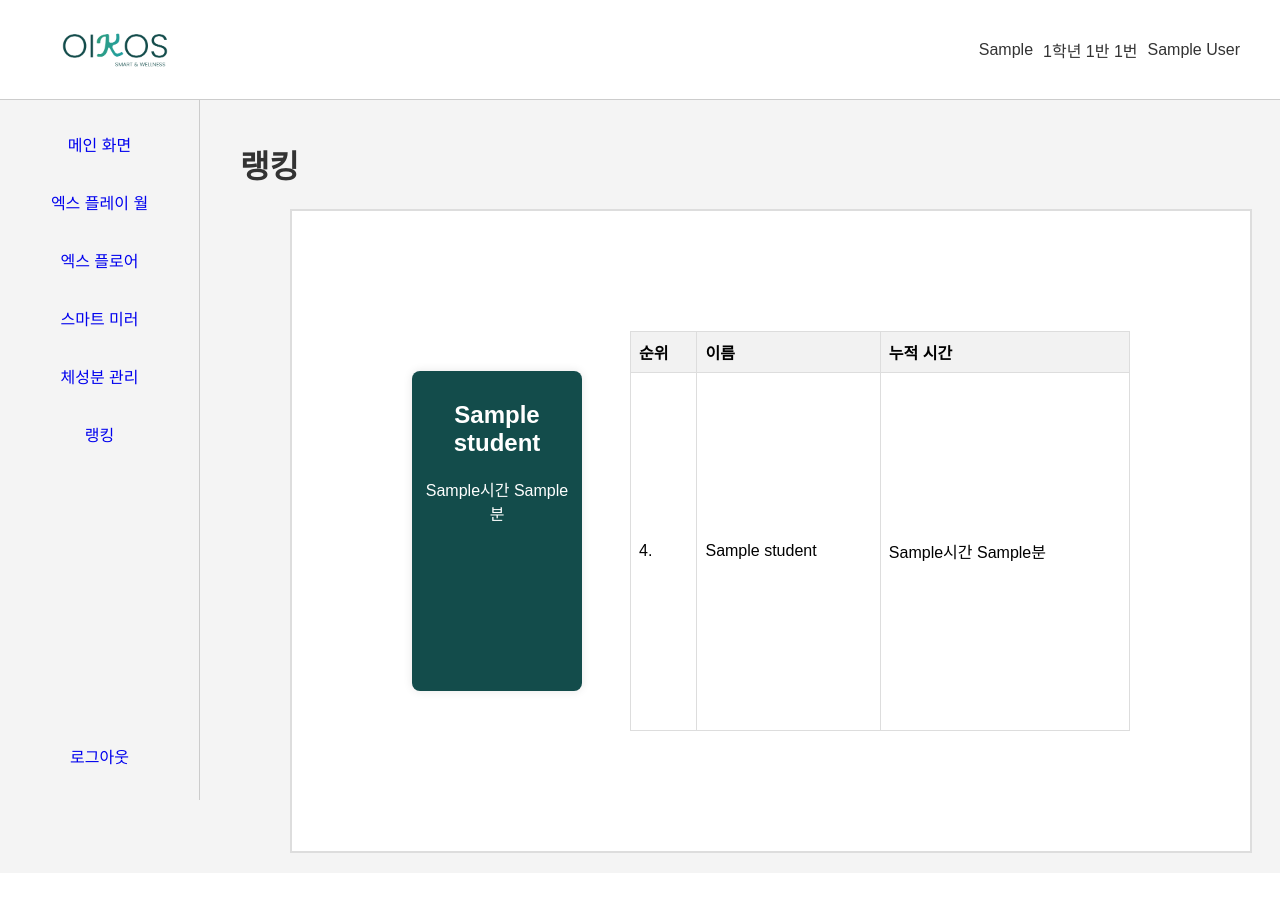
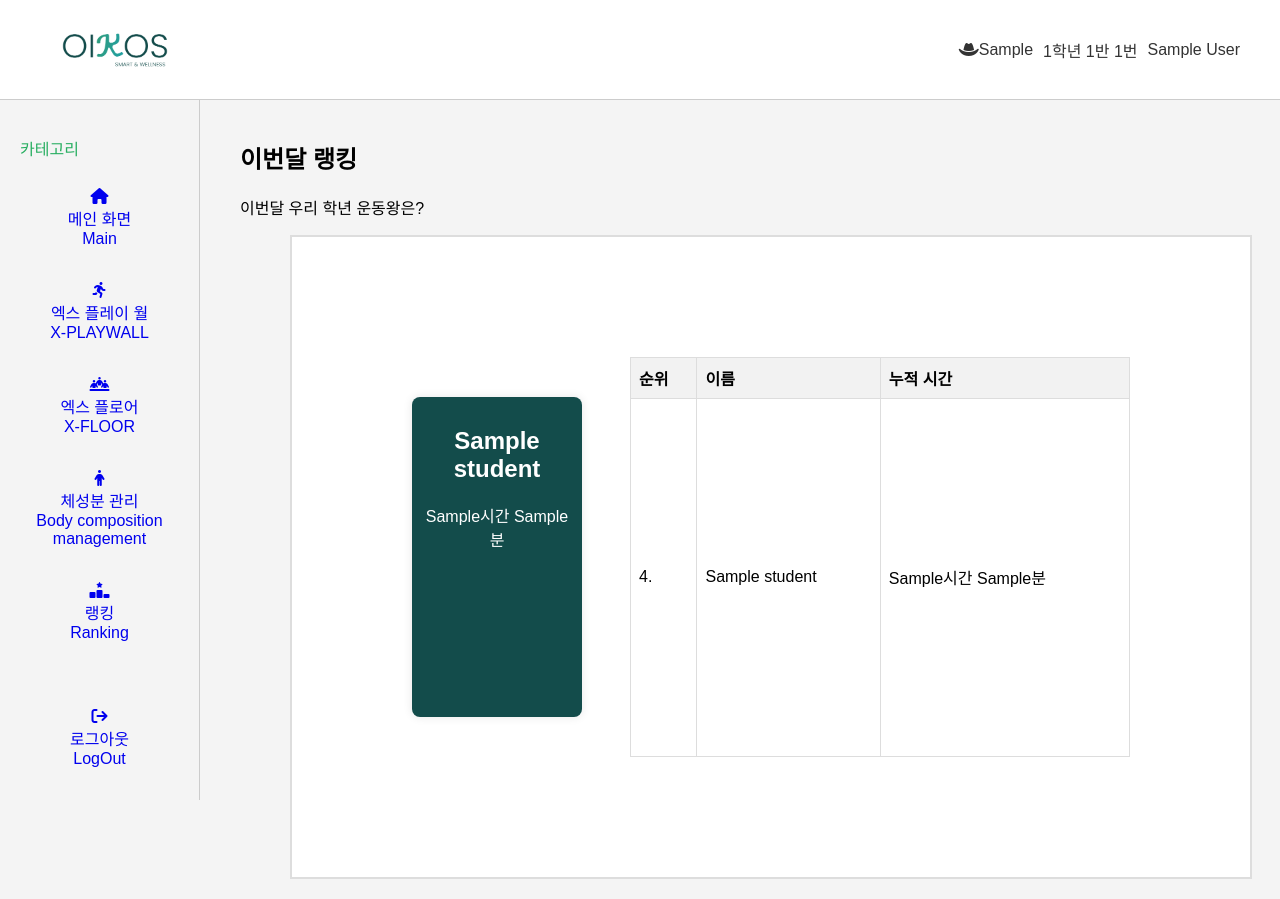
Before and after one commit to yhyg6969/NadeuriSmartMirror, a Django app: template ranking/templates/ranking.html in a window 1280 px wide. Before the commit the page ends 853 px from the top, so only its background shows below. Run offline with Django 5.2, Linux system fonts and the light colour scheme; tables that the repository leaves empty hold one stand-in row (values such as "Sample post"); the template is opened without the code that fills it: values that come from a table or form of the project are taken from there, most other values are stand-ins (such as "Sample title", 1, 10 or a date in 2020).

Commit message:
Add files via upload

```diff
--- a/ranking/templates/ranking.html
+++ b/ranking/templates/ranking.html
@@ -7,6 +7,7 @@
 {% block extrahead %}
 <link rel="stylesheet" href="{% static 'main.css' %}">
 <link rel="stylesheet" href="{% static 'ranking.css' %}">
+<link rel="stylesheet" href="https://cdnjs.cloudflare.com/ajax/libs/font-awesome/6.5.1/css/all.min.css">
 {% endblock %}
 
 {% block content %}
@@ -17,6 +18,7 @@
         <!-- Replace 'Your Logo' with the actual path or URL of your logo -->
         <img src="{% static 'Oikos_logo.png' %}" alt="Oikos_logo" height="100px" style="margin-left: 50px;">
         <div>
+            <i class="fa-solid fa-hat-cowboy"></i>
             {% if student_data %}
             <p>{{ student_data.school }}</p>
             <p>{{ student_data.grade }}학년 {{ student_data.class_num }}반 {{ student_data.number }}번</p>
@@ -28,21 +30,66 @@
     </header>
 
     <nav>
-        <a href="{% url 'main' %}">메인 화면</a>
-        <a href="{% url 'Xplaywall' %}">엑스 플레이 월</a>
-        <a href="{% url 'Xfloor' %}">엑스 플로어</a>
-        <a href="{% url 'smartmirror' %}">스마트 미러</a>
-        <a href="{% url 'inbody' %}">체성분 관리</a>
-        <a href="{% url 'ranking' %}">랭킹</a>
-        <a href="{% url 'login' %}">로그아웃</a>
+        <p>카테고리</p>
+        <a href="{% url 'main' %}">
+            <span><i class="fa-solid fa-house"></i></span>
+            <span>
+                <div class="Title">메인 화면</div>
+                <div class="subTitle">Main</div>
+            </span>
+        </a>
+        <a href="{% url 'Xplaywall' %}">
+            <span><i class="fa fa-solid fa-person-running"></i></span>
+            <span>
+                <div class="Title">엑스 플레이 월</div>
+                <div class="subTitle">X-PLAYWALL</div>
+            </span>
+        </a>
+
+        <a href="{% url 'Xfloor' %}">
+            <span><i class="fa-solid fa-people-line"></i></span>
+            <span>
+                <div class="Title">엑스 플로어</div>
+                <div class="subTitle">X-FLOOR</div>
+            </span>
+        </a>
+
+        <a href="{% url 'inbody' %}">
+            <span><i class="fa-solid fa-person"></i></span>
+            <span>
+                <div class="Title">체성분 관리</div>
+                <div class="subTitle">Body composition management</div>
+            </span>
+        </a>
+
+        <a href="{% url 'ranking' %}">
+            <span><i class="fa-solid fa-ranking-star"></i></span>
+            <span>
+                <div class="Title">랭킹</div>
+                <div class="subTitle">Ranking</div>
+            </span>
+        </a>
+
+        <a href="{% url 'login' %}">
+            <span><i class="fa-solid fa-arrow-right-from-bracket"></i></span>
+            <span>
+                <div class="Title">로그아웃</div>
+                <div class="subTitle">LogOut</div>
+            </span>
+        </a>
     </nav>
 
     <main>
-        <h1>랭킹</h1>
+        <div class="title">
+            <h2>이번달 랭킹</h2>
+            <p>이번달 우리 학년 운동왕은?</p>
+        </div>
+        <div class="img"></div>
         <div class="table">
             <div id="top3">
                 {% for student in top3_students %}
                 <div class="top3-item">
+                    <div></div>
                     <h2>{{ student.name }}</h2>
                     <p>{{ student.hours_part }}시간 {{ student.minutes_part }}분</p>
                 </div>
```
